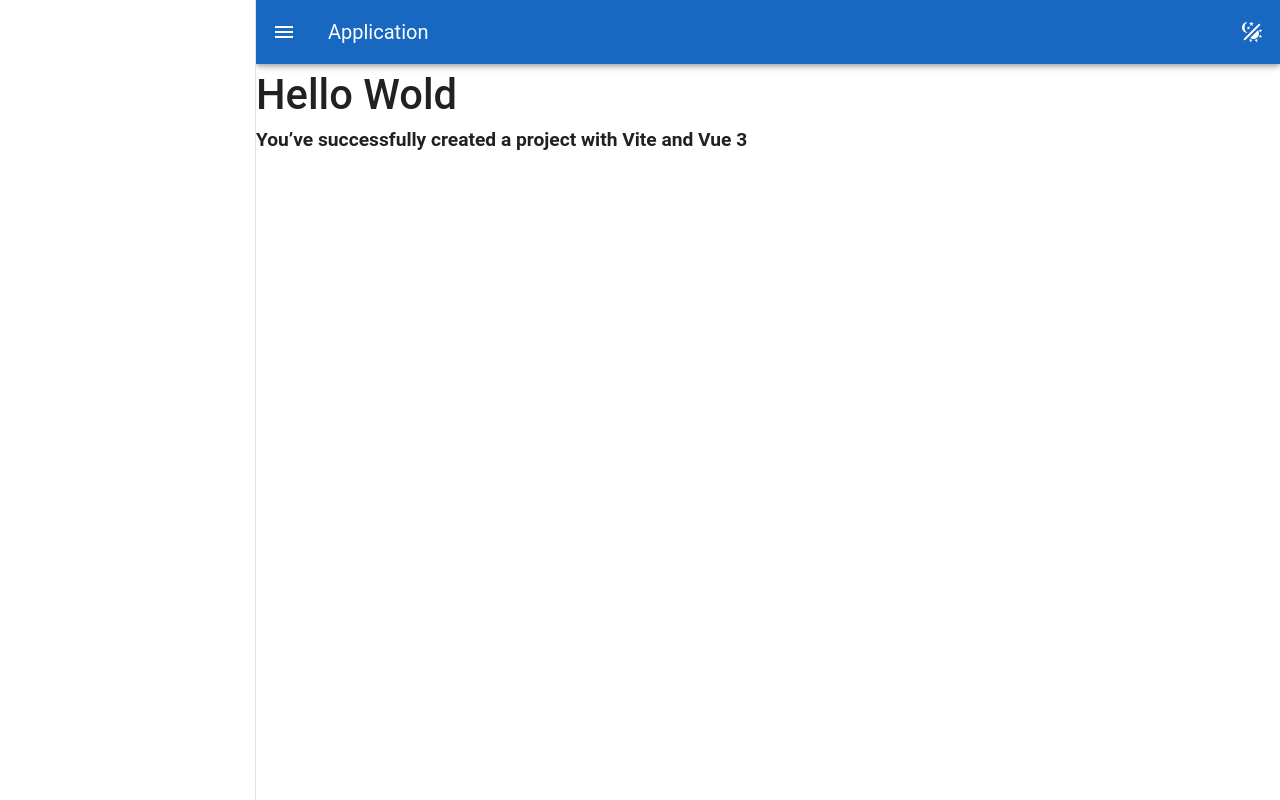
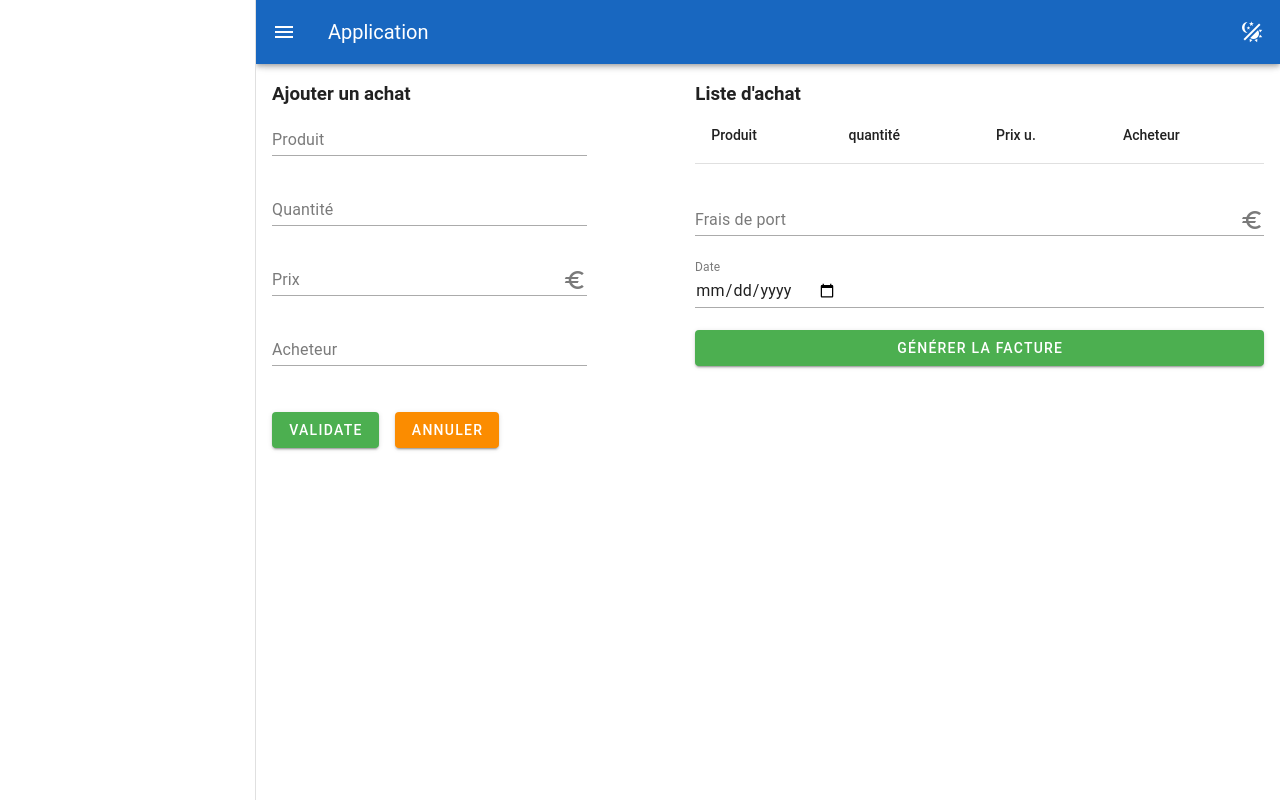
Before and after one commit to CodeWorksFrance/group-purchase-kata, a Vue app in the folder frontend/: page / in a window 1280 px wide. Built offline with nearby package versions, Linux system fonts and the light colour scheme.

Commit message:
:construction: view items on table and form to add it reactively with store

```diff
--- /dev/null
+++ b/frontend/src/components/OrderItemForm.vue
@@ -0,0 +1,87 @@
+<template>
+  <v-form v-model="isFormValid" ref="orderItemForm">
+    <v-text-field
+        v-model="item.label"
+        :rules="[requiredRule]"
+        label="Produit"
+        variant="underlined"
+    />
+    <v-text-field
+        v-model="item.quantity"
+        :rules="[requiredRule, minRule]"
+        label="Quantité"
+        type="number"
+        min="0"
+        variant="underlined"
+    />
+    <v-text-field
+        v-model="item.unitPrice"
+        :rules="[requiredRule, minRule]"
+        label="Prix"
+        type="number"
+        min="0"
+        step="0.01"
+        variant="underlined"
+        append-inner-icon="mdi-currency-eur"
+    />
+    <v-text-field
+        v-model="item.buyer.name"
+        :rules="[requiredRule]"
+        label="Acheteur"
+        variant="underlined"
+    />
+    <br>
+    <v-btn
+        color="success"
+        class="mr-4"
+        @click="validate"
+    >
+      Validate
+    </v-btn>
+    <v-btn
+        color="warning"
+        @click="reset"
+    >
+      Annuler
+    </v-btn>
+  </v-form>
+</template>
+
+<script>
+export default {
+  name: "OrderItemForm",
+  data: () => {
+    return {
+      isFormValid: false,
+      item: {
+        label: '',
+        quantity: undefined,
+        unitPrice: undefined,
+        buyer: {
+          name: '',
+          birthDate: '',
+        },
+      },
+      requiredRule: v => !!v || 'Ce champs est requis',
+      minRule: v => v > 0 || 'La valeur doit etre supérieur à 0',
+    }
+  },
+  methods: {
+    async validate () {
+      const { valid } = await this.$refs.orderItemForm.validate()
+
+      if (valid) {
+        this.$emit('on-submit', JSON.parse(JSON.stringify(this.item)))
+        this.reset()
+      }
+    },
+    reset () {
+      this.$refs.orderItemForm.reset()
+    },
+  },
+}
+</script>
+
+<style scoped>
+
+</style>
--- /dev/null
+++ b/frontend/src/stores/order.js
@@ -0,0 +1,23 @@
+import { ref, computed } from 'vue'
+import {acceptHMRUpdate, defineStore} from 'pinia'
+
+export const useOrderStore = defineStore({
+  id: 'order',
+  state: () => ({
+    items: [],
+    shippingFee: 0,
+    date: null
+  }),
+  actions: {
+    addItem(item) {
+      this.items.push(item)
+    },
+    fetchBill() {
+      // call backend to get the bill
+    }
+  }
+})
+
+if (import.meta.hot) {
+  import.meta.hot.accept(acceptHMRUpdate(useOrderStore, import.meta.hot))
+}
--- a/frontend/src/views/HomeView.vue
+++ b/frontend/src/views/HomeView.vue
@@ -1,9 +1,60 @@
+<template>
+    <v-container fluid>
+      <v-row>
+        <v-col cols="12" lg="4" md="5" sm="12" xs="12">
+          <h3>Ajouter un achat</h3>
+          <OrderItemForm @on-submit="addItem"/>
+        </v-col>
+        <v-col cols="12" lg="7" md="6" offset-md="1" sm="12">
+          <h3>Liste d'achat</h3>
+          <v-table>
+            <thead>
+              <tr>
+                <th v-for="(header, index) in headers" :key="index">
+                  {{ header }}
+                </th>
+              </tr>
+            </thead>
+            <tbody v-if="items">
+              <tr v-for="item in items">
+                <td>{{ item.label }}</td>
+                <td>{{ item.quantity }}</td>
+                <td>{{ item.unitPrice }}</td>
+                <td>{{ item.buyer.name }}</td>
+              </tr>
+            </tbody>
+          </v-table>
+          <br>
+          <v-form>
+            <v-text-field
+                type="number"
+                label="Frais de port"
+                variant="underlined"
+                min="0"
+                step="0.01"
+                append-inner-icon="mdi-currency-eur"
+            />
+            <v-text-field
+                type="date"
+                variant="underlined"
+                label="Date"
+            />
+            <v-btn color="success" block>Générer la facture</v-btn>
+          </v-form>
+        </v-col>
+      </v-row>
+    </v-container>
+</template>
+
 <script setup>
-import HelloWorld from "../components/HelloWorld.vue";
+import {ref} from "vue";
+import {useOrderStore} from "../stores/order";
+import OrderItemForm from "../components/OrderItemForm.vue";
+
+const headers = ref(['Produit', 'quantité', 'Prix u.', 'Acheteur'])
+const store = useOrderStore()
+const items = store.items
+const addItem = store.addItem
+// const date = store.date
+
 </script>
-
-<template>
-  <main>
-    <HelloWorld msg="Hello Wold" />
-  </main>
-</template>
```
Also changed, not shown: frontend/src/stores/counter.js (deleted, +0 -12 lines).
